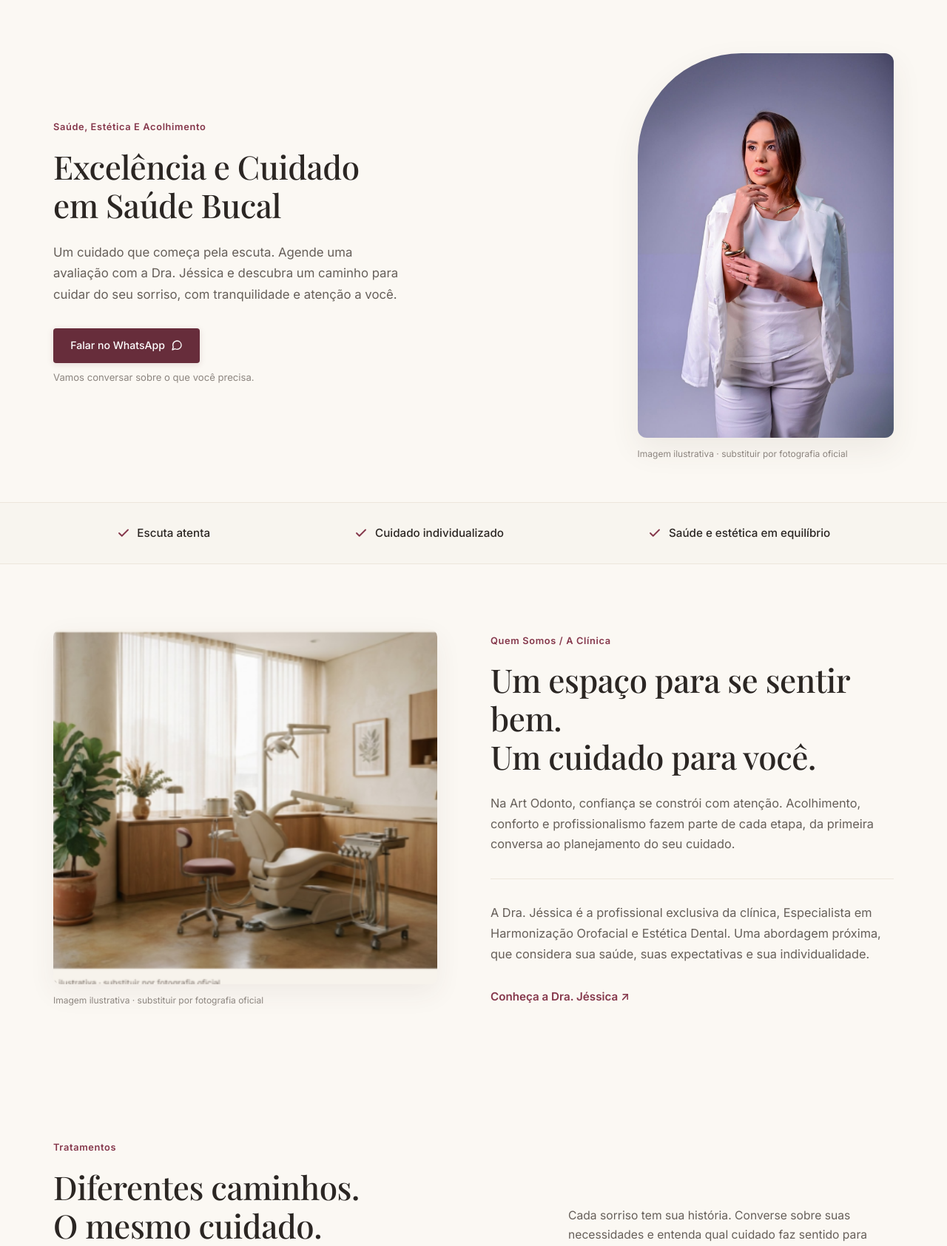
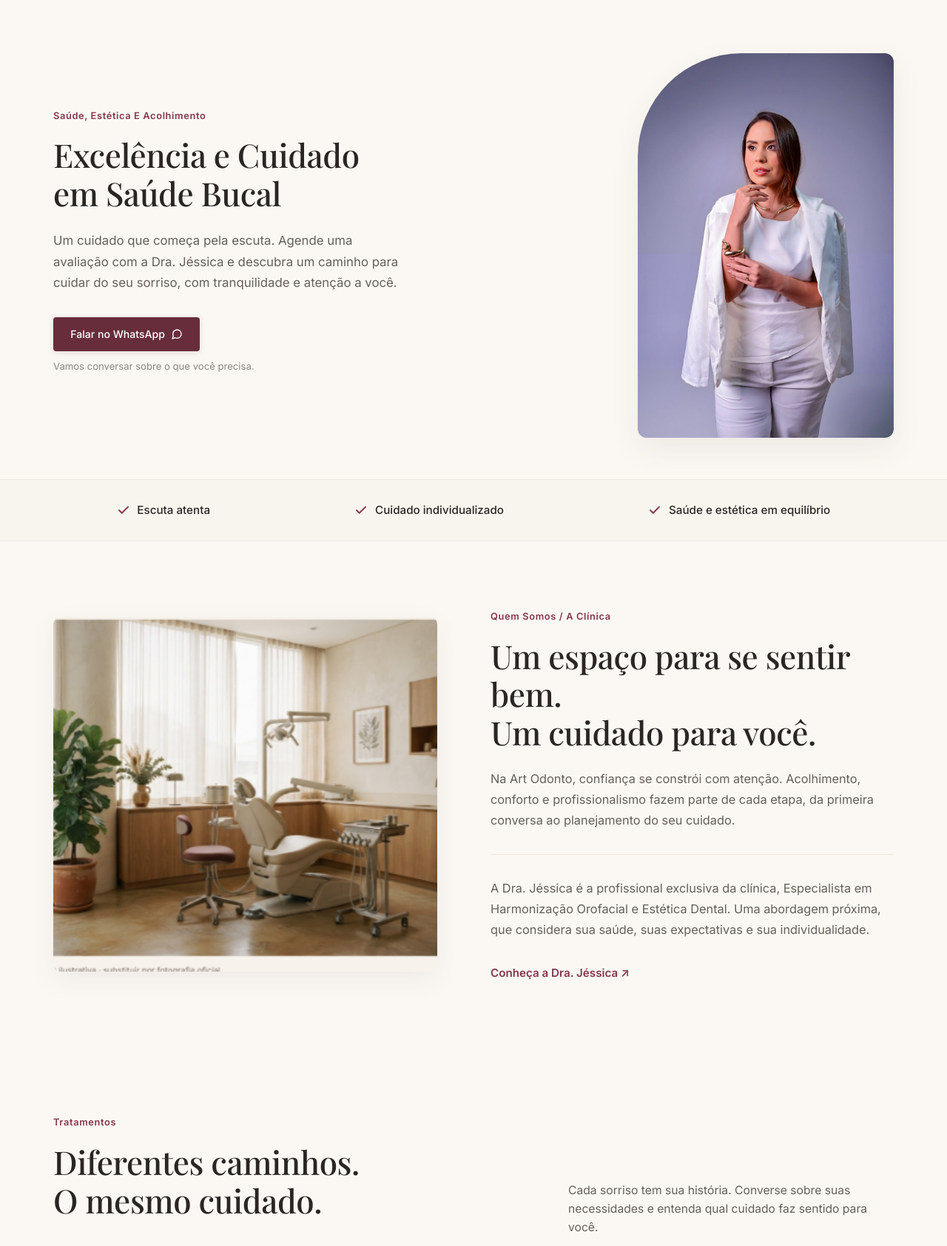
Before and after one commit to Ricardoqs20/Consultorio_Jessica, a Flask app: page / in a window 1280 px wide. Shown: the part 88-1773 px from the top of the page at 74% size. Run offline with Flask 3, Linux system fonts and the light colour scheme; some web fonts are replaced.

Commit message:
imagem ilustrada por ia

```diff
--- a/templates/index.html
+++ b/templates/index.html
@@ -64,7 +64,6 @@
         <div class="hero-image-wrapper">
           <div>
             <img src="{{ url_for('static', filename='images/hero-dra-jessica.png') }}" alt="Dra. Jéssica no consultório" class="hero-img">
-            <p class="image-caption">Imagem ilustrativa · substituir por fotografia oficial</p>
           </div>
         </div>
       </div>
@@ -99,7 +98,6 @@
       <div class="container about-grid">
         <div class="about-image-wrapper">
           <img src="{{ url_for('static', filename='images/clinica-consultorio.png') }}" alt="Espaço da clínica Art Odonto" class="about-img">
-          <p class="image-caption">Imagem ilustrativa · substituir por fotografia oficial</p>
         </div>
         <div class="about-content">
           <span class="section-tag">Quem Somos / A Clínica</span>
@@ -283,7 +281,6 @@
         </div>
         <div class="profile-image-wrapper">
           <img src="{{ url_for('static', filename='images/dra-jessica-atendimento.png') }}" alt="Dra. Jéssica em atendimento com paciente" class="profile-img">
-          <p class="image-caption">Imagem ilustrativa · substituir por fotografia oficial</p>
         </div>
       </div>
     </section>
```
